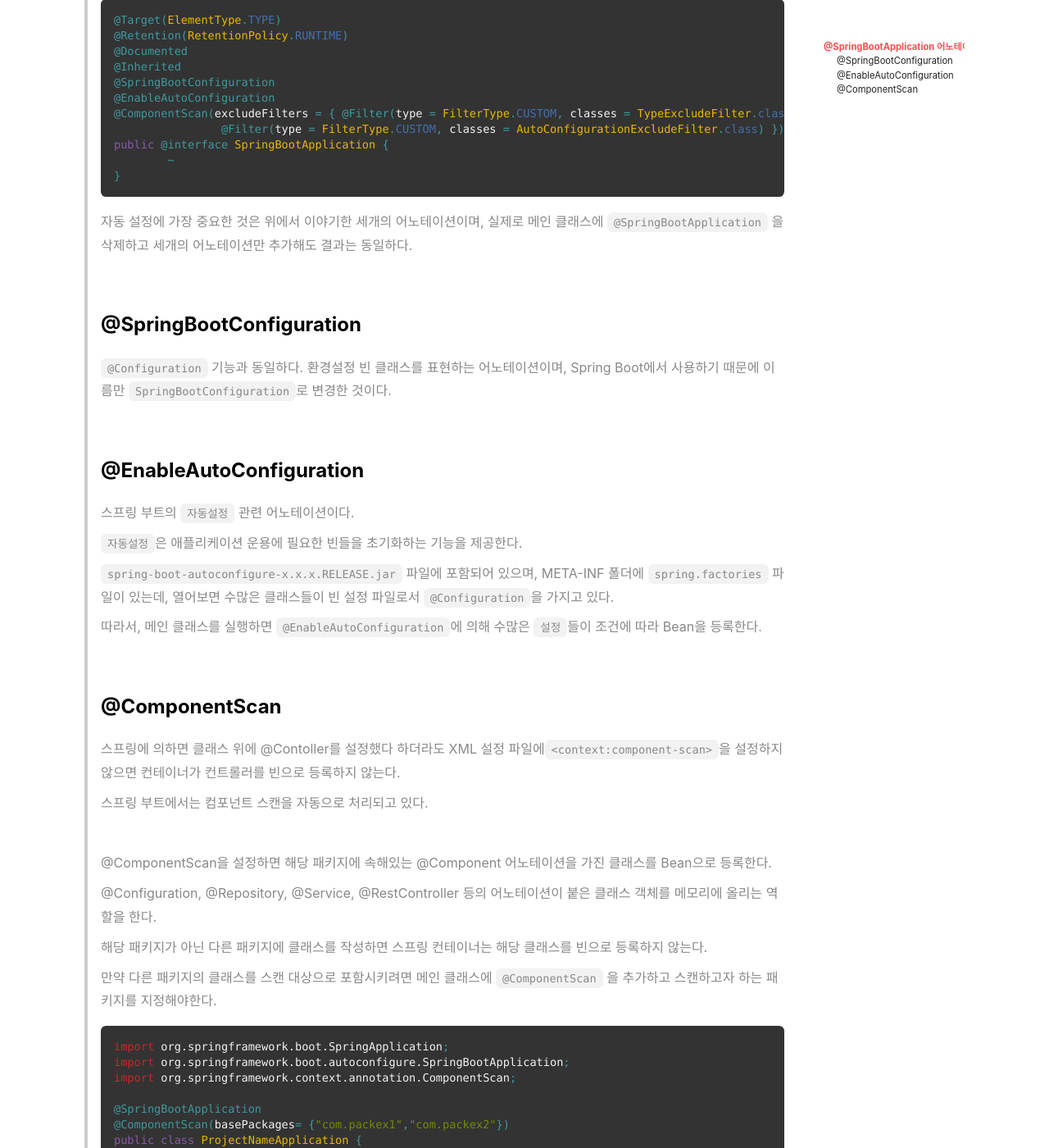
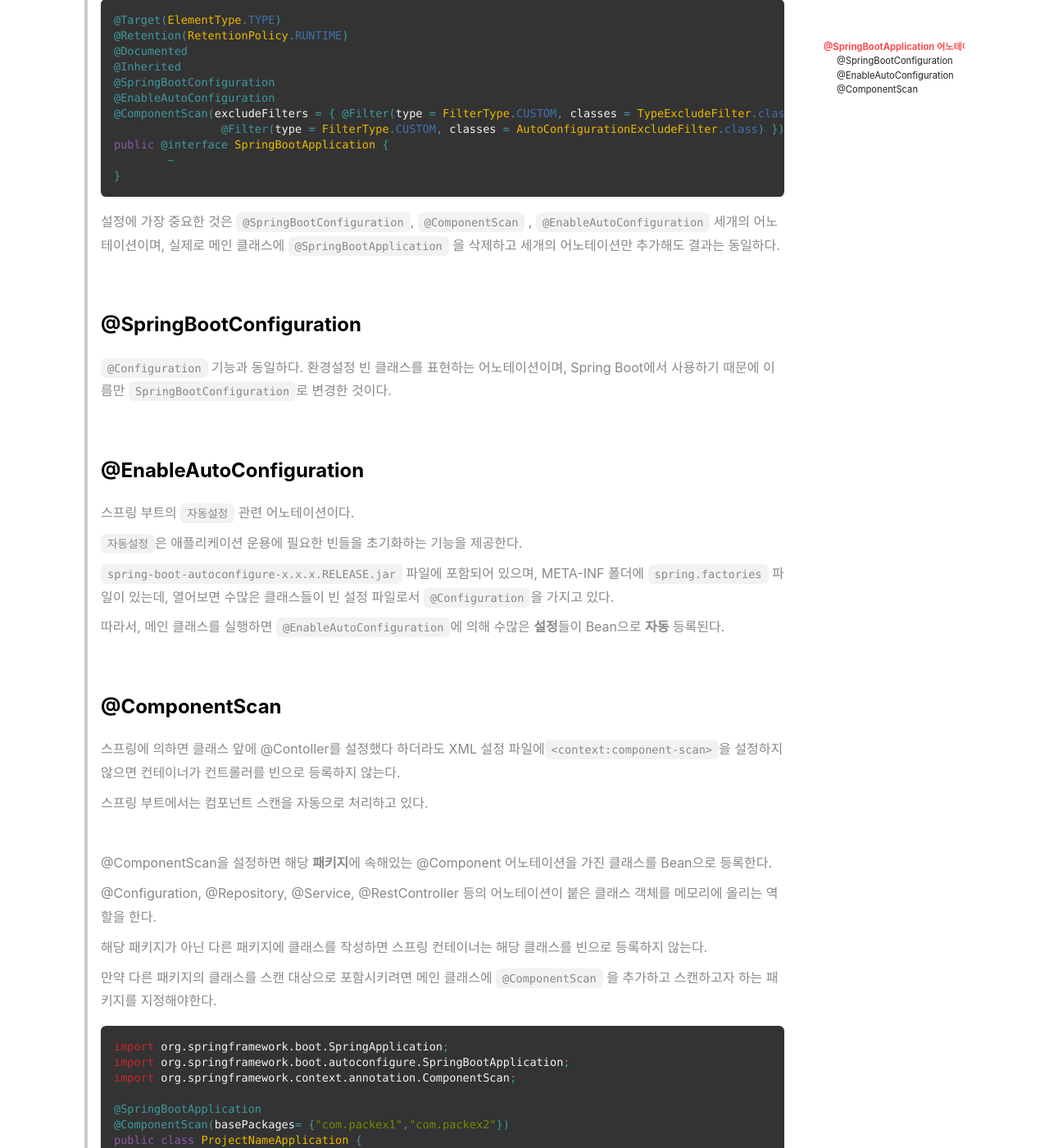
Before and after one commit to ShinJongPark/-ShinJongPark.github.io, a Jekyll site: the page built from _posts/springboot/2021-01-08-[SpringBoot]-springbootapplication.md, in a window 1280 px wide and 1400 px high, scrolled down 1476 px. Shown: the whole window at 82% size. Built offline with Jekyll 4.4.1, drawn with Linux system fonts in a browser that asks for light colours; nearby versions of some CDN libraries; comment, search, counter and statistics services are not loaded; some of the changed text lies outside the part shown.

Commit message:
Update: 포스트 내용 수정

````diff
--- a/_posts/springboot/2021-01-08-[SpringBoot]-springbootapplication.md
+++ b/_posts/springboot/2021-01-08-[SpringBoot]-springbootapplication.md
@@ -39,7 +39,7 @@
 
 ## @SpringBootApplication 어노테이션
 
-> `@SpringBootApplication` 는 이 클래스가 스프링 부트로 만든 애플리케이션의 시작 클래스임을 의미하며, 웹 애플리케이션에서 주로 사용하는 `@SpringBootConfiguration`, `@ComponentScan` , `@EnableAutoConfiguration`을 기본적으로 포함하고 있다.
+> 메인 클래스 앞에 붙어있는 `@SpringBootApplication` 는 이 클래스가 스프링 부트로 만든 애플리케이션의 시작 클래스임을 의미하며, 웹 애플리케이션에서 주로 사용하는 `@SpringBootConfiguration`, `@ComponentScan` , `@EnableAutoConfiguration`을 기본적으로 포함하고 있다.
 >
 > ```java
 > @Target(ElementType.TYPE)
@@ -55,7 +55,7 @@
 > }
 > ```
 >
-> 자동 설정에 가장 중요한 것은 위에서 이야기한 세개의 어노테이션이며, 실제로 메인 클래스에 `@SpringBootApplication` 을 삭제하고 세개의 어노테이션만 추가해도 결과는 동일하다.
+> 설정에 가장 중요한 것은 `@SpringBootConfiguration`, `@ComponentScan` , `@EnableAutoConfiguration` 세개의 어노테이션이며, 실제로 메인 클래스에 `@SpringBootApplication` 을 삭제하고 세개의 어노테이션만 추가해도 결과는 동일하다.
 >
 > <br>
 >
@@ -73,19 +73,19 @@
 >
 > `spring-boot-autoconfigure-x.x.x.RELEASE.jar` 파일에 포함되어 있으며, META-INF 폴더에 `spring.factories` 파일이 있는데, 열어보면 수많은 클래스들이 빈 설정 파일로서 `@Configuration`을 가지고 있다.
 >
-> 따라서, 메인 클래스를 실행하면 `@EnableAutoConfiguration`에 의해 수많은 `설정`들이 조건에 따라 Bean을 등록한다.
+> 따라서, 메인 클래스를 실행하면 `@EnableAutoConfiguration`에 의해 수많은 **설정**들이 Bean으로 **자동** 등록된다.
 >
 > <br>
 >
 > ### @ComponentScan
 >
-> 스프링에 의하면 클래스 위에 @Contoller를 설정했다 하더라도 XML 설정 파일에`<context:component-scan>`을 설정하지 않으면 컨테이너가 컨트롤러를 빈으로 등록하지 않는다.
+> 스프링에 의하면 클래스 앞에 @Contoller를 설정했다 하더라도 XML 설정 파일에`<context:component-scan>`을 설정하지 않으면 컨테이너가 컨트롤러를 빈으로 등록하지 않는다.
 >
-> 스프링 부트에서는 컴포넌트 스캔을 자동으로 처리되고 있다.
+> 스프링 부트에서는 컴포넌트 스캔을 자동으로 처리하고 있다.
 >
 > <br>
 >
-> @ComponentScan을 설정하면 해당 패키지에 속해있는 @Component 어노테이션을 가진 클래스를 Bean으로 등록한다.
+> @ComponentScan을 설정하면 해당 **패키지**에 속해있는 @Component 어노테이션을 가진 클래스를 Bean으로 등록한다.
 >
 > @Configuration, @Repository, @Service, @RestController 등의 어노테이션이 붙은 클래스 객체를 메모리에 올리는 역할을 한다.
 >
@@ -118,8 +118,8 @@
 > @ComponentScan(excludeFilters = { @Filter(type = FilterType.CUSTOM, classes = TypeExcludeFilter.class),
 > 		@Filter(type = FilterType.CUSTOM, classes = AutoConfigurationExcludeFilter.class) })
 > public @interface SpringBootApplication {
-> /*
-> */
+>   /*
+>   */
 > }
 >
 > ```
````
Also changed, not shown: other parts of _posts/springboot/2021-01-08-[SpringBoot]-springbootapplication.md (+4 -4 lines).
